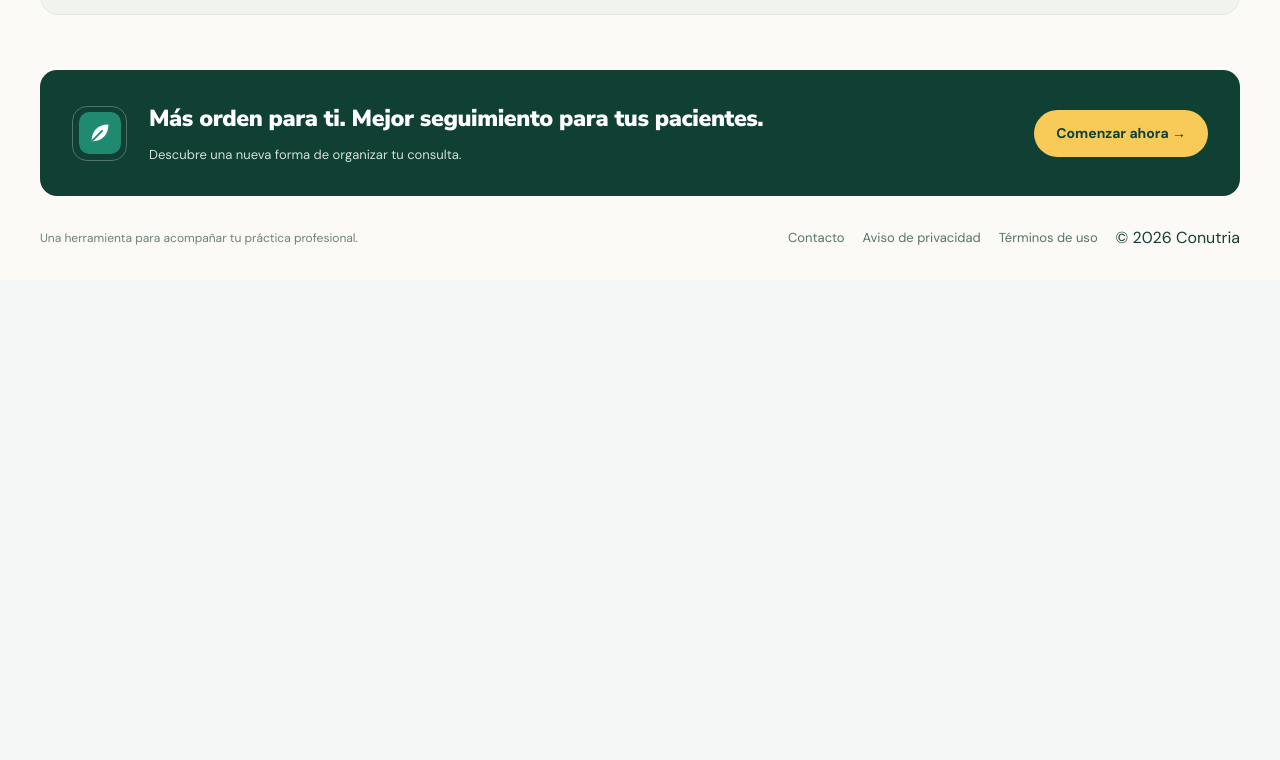
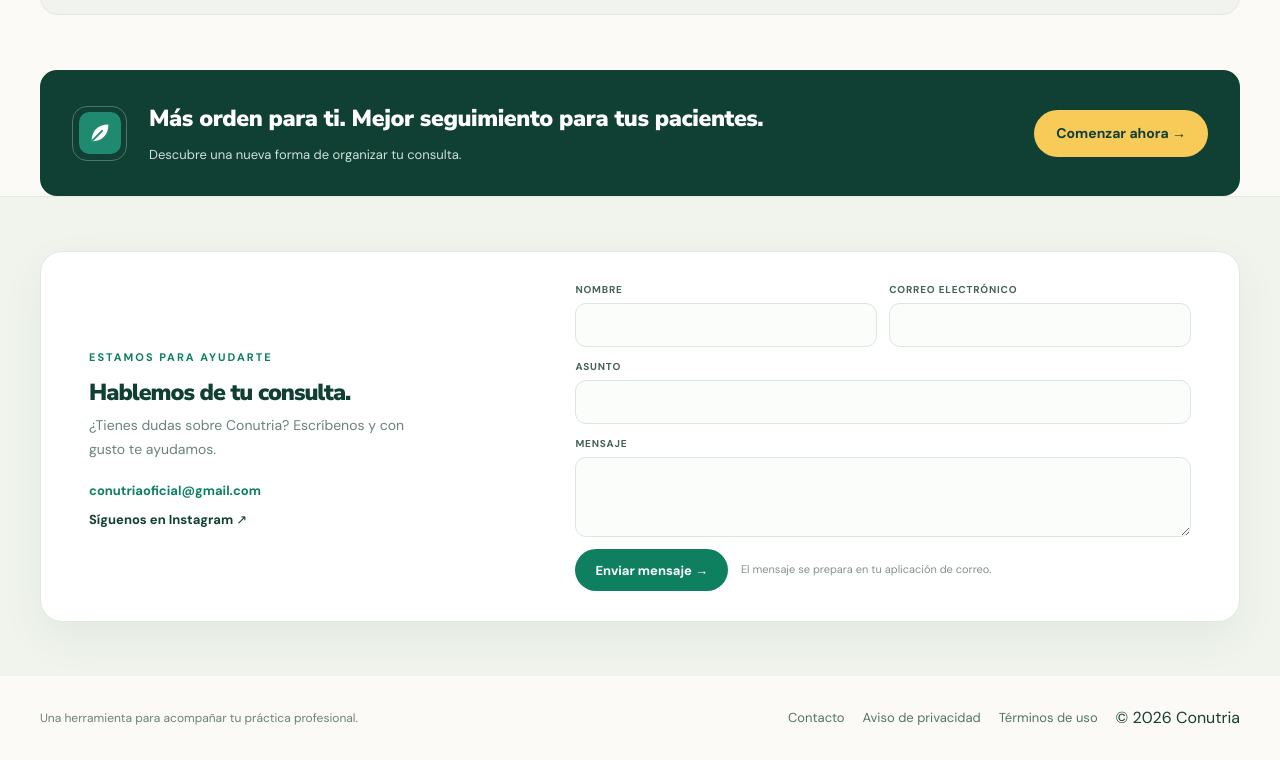
Before and after one commit to ivandg11/conutria, a React (Vite) app in the folder client/: page / in a window 1280 px wide. Shown: the part 2256-3016 px from the top of the page. Before the commit the page ends 2536 px from the top, so only its background shows below. Built offline with nearby package versions, Linux system fonts and the light colour scheme; no server answers.

Commit message:
contact style

```diff
--- a/client/src/pages/LadingPage.css
+++ b/client/src/pages/LadingPage.css
@@ -981,3 +981,47 @@
   width: 23px;
   height: 23px;
 }
+
+/* Compact contact form at the end of the public landing page. */
+.nc-home-contact {
+  padding: 54px 0;
+  background: #f0f4ed;
+  border-top: 1px solid #e2e9e1;
+}
+.nc-home-contact-inner {
+  display: grid;
+  grid-template-columns: .8fr 1.2fr;
+  align-items: center;
+  gap: clamp(28px, 6vw, 76px);
+  padding: 30px clamp(22px, 4vw, 48px);
+  border: 1px solid #e1e9e1;
+  border-radius: 22px;
+  background: #fff;
+  box-shadow: 0 16px 45px rgba(16, 63, 52, .06);
+}
+.nc-home-contact-copy h2 {
+  margin: 12px 0 8px;
+  color: var(--nc-green);
+  font: 900 clamp(25px, 3vw, 34px)/1.15 'Nunito Sans', sans-serif;
+  letter-spacing: -1px;
+}
+.nc-home-contact-copy > p { max-width: 350px; margin: 0 0 20px; color: var(--nc-muted); font-size: 14px; line-height: 1.65; }
+.nc-home-contact-email, .nc-home-contact-social { display: block; width: fit-content; margin-top: 10px; color: var(--nc-green-light); font-size: 13px; font-weight: 800; text-decoration: none; }
+.nc-home-contact-social { color: var(--nc-green); }
+.nc-home-contact-form { display: grid; gap: 12px; }
+.nc-home-contact-form label { display: grid; gap: 6px; color: #456158; font-size: 10px; font-weight: 900; letter-spacing: .08em; text-transform: uppercase; }
+.nc-home-contact-form input, .nc-home-contact-form textarea { box-sizing: border-box; width: 100%; min-width: 0; border: 1px solid #dce6e1; border-radius: 10px; background: #fbfdfa; padding: 10px 12px; color: var(--nc-text); font: 14px 'DM Sans', sans-serif; text-transform: none; letter-spacing: normal; }
+.nc-home-contact-form input { min-height: 40px; }
+.nc-home-contact-form textarea { min-height: 78px; resize: vertical; }
+.nc-home-contact-form input:focus, .nc-home-contact-form textarea:focus { border-color: #45a984; outline: 3px solid rgba(69,169,132,.14); }
+.nc-home-contact-fields { display: grid; grid-template-columns: 1fr 1fr; gap: 12px; }
+.nc-home-contact-submit { display: flex; align-items: center; flex-wrap: wrap; gap: 13px; }
+.nc-home-contact-submit button { min-height: 42px; border: 0; border-radius: 24px; background: var(--nc-green-light); padding: 0 20px; color: white; font: 800 13px 'DM Sans', sans-serif; cursor: pointer; }
+.nc-home-contact-submit button:hover { background: var(--nc-green); }
+.nc-home-contact-submit p, .nc-home-contact-status { margin: 0; color: #82928b; font-size: 11px; line-height: 1.45; }
+.nc-home-contact-status { color: var(--nc-green-light); }
+@media (max-width: 720px) {
+  .nc-home-contact { padding: 38px 0; }
+  .nc-home-contact-inner { grid-template-columns: 1fr; gap: 22px; padding: 24px 20px; }
+}
+@media (max-width: 460px) { .nc-home-contact-fields { grid-template-columns: 1fr; } }
--- a/client/src/pages/LandingPage.jsx
+++ b/client/src/pages/LandingPage.jsx
@@ -1,4 +1,5 @@
 import { Link } from 'react-router-dom';
+import { useState } from 'react';
 import BrandLogo from '../components/Logo';
 import './LadingPage.css';
 
@@ -47,6 +48,47 @@ function Logo() {
     <Link className="nc-brand" to="/" aria-label="Conutria, inicio">
       <BrandLogo size={42} />
     </Link>
+  );
+}
+
+function ContactSection() {
+  const [sent, setSent] = useState(false);
+  const email = 'conutriaoficial@gmail.com';
+
+  function handleSubmit(event) {
+    event.preventDefault();
+    const form = new FormData(event.currentTarget);
+    const subject = encodeURIComponent(form.get('subject'));
+    const body = encodeURIComponent(`Nombre: ${form.get('name')}\nCorreo: ${form.get('email')}\n\n${form.get('message')}`);
+    window.location.href = `mailto:${email}?subject=${subject}&body=${body}`;
+    setSent(true);
+  }
+
+  return (
+    <section className="nc-home-contact" id="contacto">
+      <div className="nc-home-contact-inner nc-container">
+        <div className="nc-home-contact-copy">
+          <span className="nc-eyebrow">ESTAMOS PARA AYUDARTE</span>
+          <h2>Hablemos de tu consulta.</h2>
+          <p>¿Tienes dudas sobre Conutria? Escríbenos y con gusto te ayudamos.</p>
+          <a className="nc-home-contact-email" href={`mailto:${email}`}>{email}</a>
+          <a className="nc-home-contact-social" href="https://www.instagram.com/conutriaoficial/" target="_blank" rel="noreferrer">Síguenos en Instagram <span aria-hidden="true">↗</span></a>
+        </div>
+        <form className="nc-home-contact-form" onSubmit={handleSubmit}>
+          <div className="nc-home-contact-fields">
+            <label>Nombre<input name="name" autoComplete="name" required /></label>
+            <label>Correo electrónico<input name="email" type="email" autoComplete="email" required /></label>
+          </div>
+          <label>Asunto<input name="subject" required /></label>
+          <label>Mensaje<textarea name="message" rows="3" required /></label>
+          <div className="nc-home-contact-submit">
+            <button type="submit">Enviar mensaje <span aria-hidden="true">→</span></button>
+            <p>El mensaje se prepara en tu aplicación de correo.</p>
+          </div>
+          {sent && <p className="nc-home-contact-status" role="status">Se abrirá tu aplicación de correo para enviar el mensaje.</p>}
+        </form>
+      </div>
+    </section>
   );
 }
 
@@ -280,10 +322,12 @@ export default function LandingPage() {
         </Link>
       </section>
 
+      <ContactSection />
+
       <footer className="nc-footer nc-container">
         <p>Una herramienta para acompañar tu práctica profesional.</p>
         <div className="nc-footer-legal">
-          <Link to="/contacto">Contacto</Link>
+          <a href="#contacto">Contacto</a>
           <Link to="/aviso-de-privacidad">Aviso de privacidad</Link>
           <Link to="/terminos-de-uso">Términos de uso</Link>
           <span>© {new Date().getFullYear()} Conutria</span>
```
